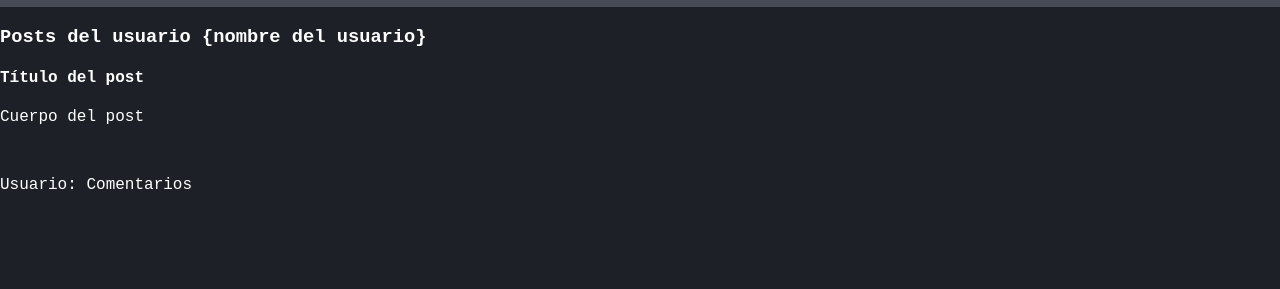
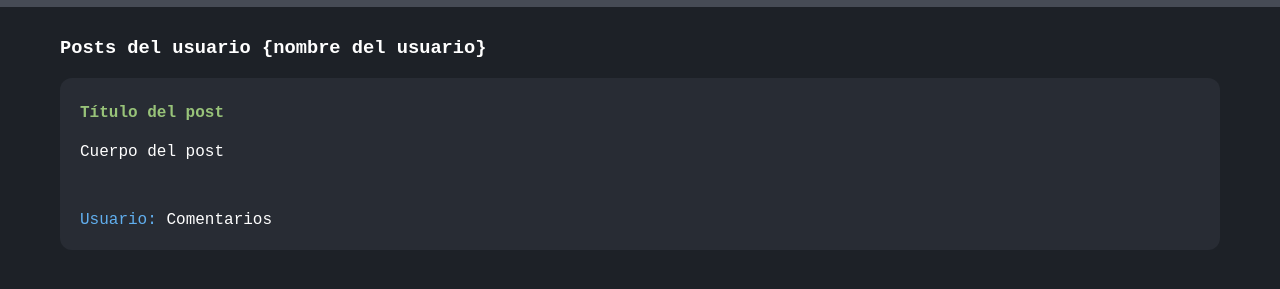
Before and after one commit to AllatarPallando/curso-git-2, a plain HTML site: page index.html in a window 1280 px wide. Shown: the part 63-352 px from the top of the page. Drawn offline with Linux system fonts and the light colour scheme; a web font is replaced by a local one.

Commit message:
Add post styles css

```diff
--- a/style.css
+++ b/style.css
@@ -21,3 +21,23 @@ h1{
     width: 50px;
     height: 50px;
 }
+
+.container{
+    margin-top: 30px;
+    padding: 0 60px 0 60px;
+}
+
+.post{
+    background-color: #282C34;
+    margin-bottom: 15px;
+    padding: 5px 20px 5px 20px;
+    border-radius: 12px;
+}
+
+.post h4{
+    color: #98C379;
+}
+
+.post span{
+    color: #61AFEF;
+}
```
